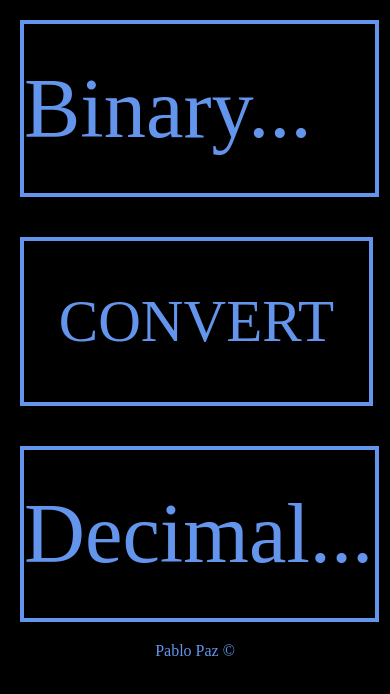
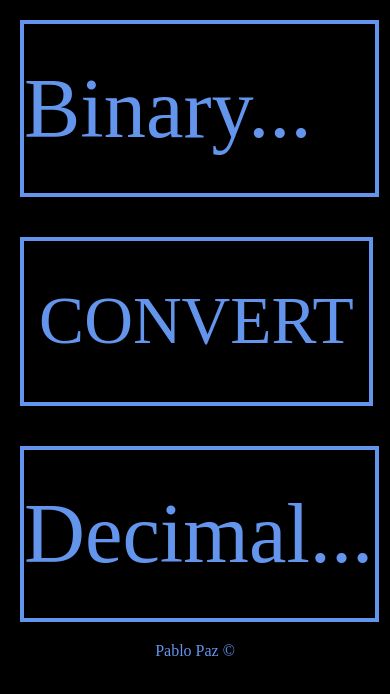
Before and after one commit to Pablovschpaz/Bin2DecAndDecToBin, a plain HTML site: page index.html in a window 390 px wide. Drawn offline with Linux system fonts and the light colour scheme; a web font is replaced by a local one.

```diff
--- a/css/style.css
+++ b/css/style.css
@@ -48,7 +48,7 @@ footer{
 
 @media screen and  (max-width:400px){
     #button{
-        font-size: 7vh;
+        font-size: 8vh;
     }
     .box{
         height: 20vh;
```
